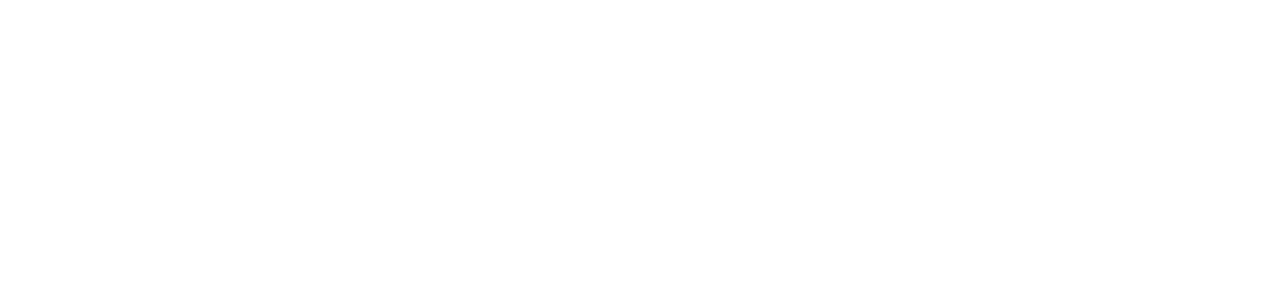
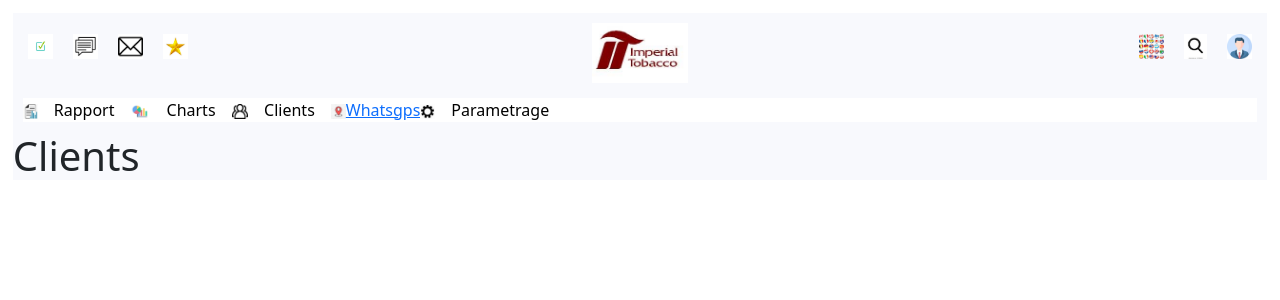
Before and after one commit to HamaBarhamou/geo-management, a React (Create React App) app: page /clients in a window 1280 px wide. Before the commit this address had no page. Shown: the top 300 px of the page. Built offline with nearby package versions, Linux system fonts and the light colour scheme.

Commit message:
finalisation ajour du lien externe au composant onglet

```diff
--- a/src/App.js
+++ b/src/App.js
@@ -6,7 +6,7 @@
 /*   By: Barhamou <hamabarhamou@gmail.com>          +#+  +:+       +#+        */
 /*                                                +#+#+#+#+#+   +#+           */
 /*   Created: 2022/05/14 20:07:57 by Barhamou          #+#    #+#             */
-/*   Updated: 2022/06/01 20:02:38 by Barhamou         ###   ########.fr       */
+/*   Updated: 2022/06/06 14:02:52 by Barhamou         ###   ########.fr       */
 /*                                                                            */
 /* ************************************************************************** */
 
@@ -16,6 +16,9 @@
 import Connexion from "./pages/Connexion";
 import Home from "./pages/Home";
 import {useState,createContext} from 'react';
+import Rapports from "./pages/Rapports";
+import Clients from "./pages/Clients";
+import Parametrage from "./pages/Parametrage";
 
 
 export const UserContext = createContext();
@@ -42,6 +45,9 @@
           <Route path= "/about" element={<About />} />
           <Route path= "/home" element={<Home />} />
           <Route path= "/trackergps_fontend" element={<Connexion />} />
+          <Route path= "/rapport" element={<Rapports/>} />
+          <Route path= "/clients" element={<Clients/>} />
+          <Route path= "/parametrage" element={<Parametrage/>} />
         </Routes>
       </BrowserRouter>
     </UserContext.Provider>
--- a/src/components/Onglet.js
+++ b/src/components/Onglet.js
@@ -23,7 +23,7 @@
             <nav style={{display:'flex'}}>
                 <div>
                     <img src={rapport} style={styleT}/>
-                    <Link to="/home" style={linkStyle}>Rapport</Link>
+                    <Link to="/rapport" style={linkStyle}>Rapport</Link>
                 </div>
                 <div>
                     <img src={charts} style={styleT}/>
@@ -31,15 +31,17 @@
                 </div>
                 <div>
                     <img src={clients} style={styleT}/>
-                    <Link to="/home" style={linkStyle}>Clients</Link>
+                    <Link to="/clients" style={linkStyle}>Clients</Link>
                 </div>
                 <div>
                     <img src={geomax} style={styleT}/>
-                    <Link to="/home" style={linkStyle}>Whatsgps</Link>
+
+                    <a target="_blank" href="https://www.whatsgps.com/rebuild/dist/index.html?t=1654521067909#/monitor/index">Whatsgps</a>
+
                 </div>
                 <div>
                     <img src={parametrage} style={styleT}/>
-                    <Link to="/home" style={linkStyle}>Parametrage</Link>
+                    <Link to="/parametrage" style={linkStyle}>Parametrage</Link>
                 </div>
             </nav>
         </div>
--- a/src/components/Setting.js
+++ b/src/components/Setting.js
@@ -6,7 +6,7 @@
 /*   By: Barhamou <hamabarhamou@gmail.com>          +#+  +:+       +#+        */
 /*                                                +#+#+#+#+#+   +#+           */
 /*   Created: 2022/05/18 10:52:44 by Barhamou          #+#    #+#             */
-/*   Updated: 2022/06/01 20:06:15 by Barhamou         ###   ########.fr       */
+/*   Updated: 2022/06/04 21:19:08 by Barhamou         ###   ########.fr       */
 /*                                                                            */
 /* ************************************************************************** */
 
@@ -113,7 +113,7 @@
 
 const Setting = () => {
 
-    const {userdata,datasetting,updatedatasetting} = useContext(UserContext)
+    const {userdata,datasetting,updatedatasetting, proxy} = useContext(UserContext)
 
     console.log("userdata: ",userdata)
 
@@ -145,6 +145,14 @@
     const handleRegistration = (data) => {
         updatedatasetting(data)
         console.log("datasetting:",datasetting);
+        // interrogation api
+        const url = proxy + "https://www.whatsgps.com/position/queryHistory.do?carId=455664&mapType=1&startTime="+datasetting.begindate+"&endTime="+datasetting.dateend+"&filter=false&token="+userdata.token
+        fetch(url)
+        .then((resp)=>resp.json())
+        .then((data)=>{
+            console.log("getiii:",data)
+        })
+        .then((error)=>{console.log("get error:",error)})
     };
 
     function getIdCollection(data, id)
--- /dev/null
+++ b/src/pages/Clients.js
@@ -0,0 +1,26 @@
+import React from 'react';
+import Head from '../components/Head';
+import Onglet from '../components/Onglet';
+
+
+const styleGlobale={
+    margin: '10px',
+    paddingTop: 5,
+    //background:'#C0C0C0',
+    background:'#f8f9fd',
+    margin: '1%',
+    left: '1%',
+    width: '98%',
+}
+
+const Clients = () => {
+    return (
+        <div style={styleGlobale}>
+            <Head/>
+            <Onglet/>
+            <h1>Clients</h1>
+        </div>
+    );
+};
+
+export default Clients;
--- /dev/null
+++ b/src/pages/Parametrage.js
@@ -0,0 +1,26 @@
+import React from 'react';
+import Head from '../components/Head';
+import Onglet from '../components/Onglet';
+
+const styleGlobale={
+    margin: '10px',
+    paddingTop: 5,
+    //background:'#C0C0C0',
+    background:'#f8f9fd',
+    margin: '1%',
+    left: '1%',
+    width: '98%',
+}
+
+
+const Parametrage = () => {
+    return (
+        <div style={styleGlobale}>
+            <Head/>
+            <Onglet/>
+            <h1>Parametrage</h1>
+        </div>
+    );
+};
+
+export default Parametrage;
--- /dev/null
+++ b/src/pages/Rapports.js
@@ -0,0 +1,25 @@
+import React from 'react';
+import Head from '../components/Head';
+import Onglet from '../components/Onglet';
+
+const styleGlobale={
+    margin: '10px',
+    paddingTop: 5,
+    //background:'#C0C0C0',
+    background:'#f8f9fd',
+    margin: '1%',
+    left: '1%',
+    width: '98%',
+}
+
+const Rapports = () => {
+    return (
+        <div style={styleGlobale}>
+            <Head/>
+            <Onglet/>
+            <h1>Rapports</h1>
+        </div>
+    );
+};
+
+export default Rapports;
```
